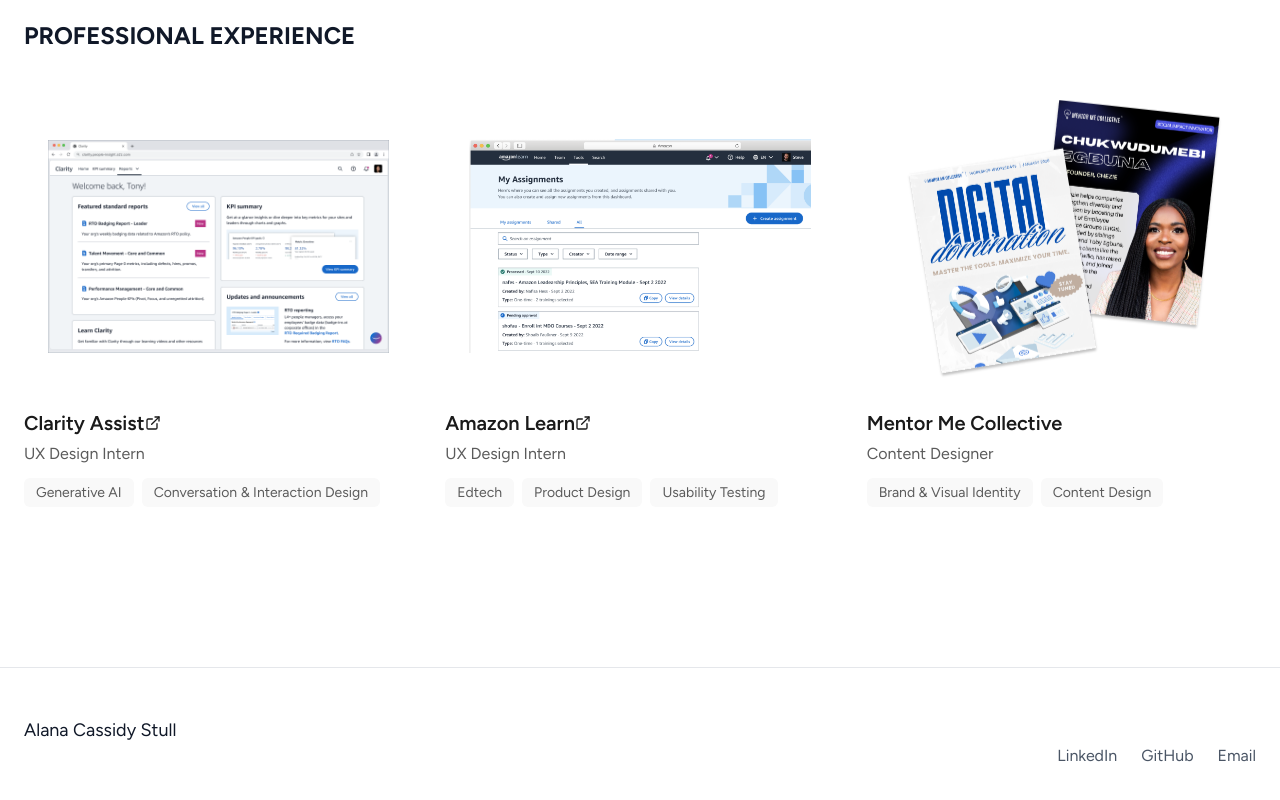
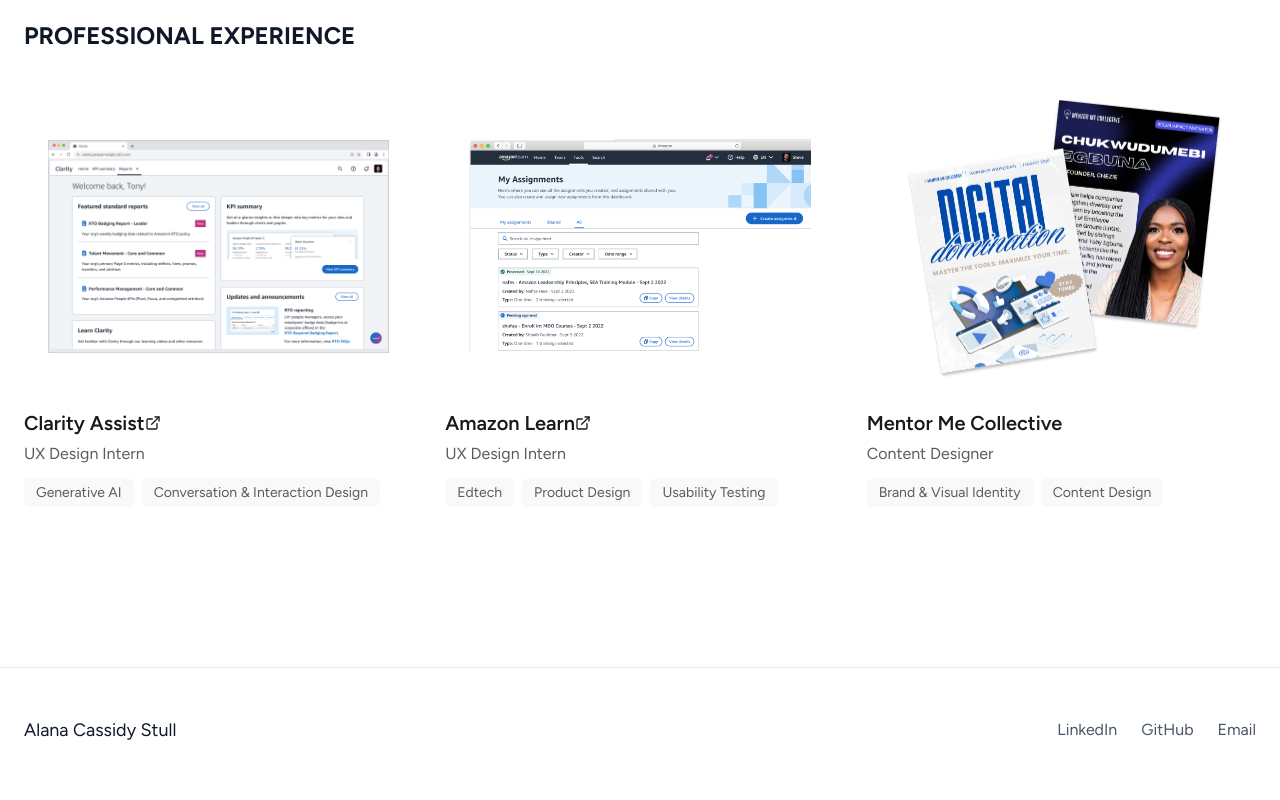
Before and after one commit to alana-stull/portfolio, a React (Vite) app: page / in a window 1280 px wide. Shown: the part 2121-2921 px from the top of the page. Built offline with nearby package versions, Linux system fonts and the light colour scheme.

Commit message:
more minor edits

```diff
--- a/src/components/Layout.tsx
+++ b/src/components/Layout.tsx
@@ -14,10 +14,11 @@
       </main>
       <footer className="border-t border-gray-200 mt-24">
         <div className="max-w-7xl mx-auto px-6 py-12">
-          <div className="flex items-center">
-            <span className="text-gray-900 font-semibold text-lg">Alana Cassidy Stull</span>
-          </div>
-          <div className="flex justify-end items-center">
+          {/* 👈 Added items-center to align everything vertically in the middle */}
+          <div className="flex justify-between items-center flex-col md:flex-row gap-4">
+            <div className="flex items-center">
+              <span className="text-gray-900 font-semibold text-lg">Alana Cassidy Stull</span>
+            </div>
             <div className="flex gap-6">
               <a
                 href="https://linkedin.com/in/alanastull/"
--- a/src/pages/Home.tsx
+++ b/src/pages/Home.tsx
@@ -61,11 +61,6 @@
     }
   };
 
-  /* The ProjectCardContent helper component is removed here
-    because we are reverting to the original rendering structure
-    to remove the gray boxes, but we manually insert the ExternalLink icon.
-  */
-
   const renderProjectImage = (studyId: string, title: string) => {
     switch (studyId) {
       case 'noted-by-nani':
@@ -126,7 +121,7 @@
 
   return (
     <div>
-      {/* Hero Section */}
+      {/* Hero Section (omitted for brevity) */}
       <section className="min-h-[100vh] flex items-center justify-center relative">
         <div className="max-w-7xl mx-auto px-6 w-full">
           <div className="max-w-5xl" style={{ paddingLeft: '60px' }}>
@@ -167,7 +162,7 @@
         </div>
       </section>
 
-      {/* Introduction Section */}
+      {/* Introduction Section (omitted for brevity) */}
       <section className="max-w-7xl mx-auto px-6 py-16">
         <h2 className="text-gray-900 mb-4 text-2xl font-bold">
           WHERE CREATIVITY MEETS IMPACT
@@ -176,7 +171,7 @@
           Too often, digital spaces prioritize efficiency over empathy. My work challenges that norm, centering lived experience, mindful innovation, and ease of use.
         </p>
 
-        {/* Skills Container */}
+        {/* Skills Container (omitted for brevity) */}
         <div className="bg-white rounded-[50px] shadow-lg p-12 md:p-16">
           <div className="grid grid-cols-1 md:grid-cols-3 gap-12">
             {/* Design */}
@@ -248,11 +243,10 @@
             >
               {renderProjectImage(study.id, study.title)}
 
-              <div className="flex items-center mb-1"> {/* Title/Icon container */}
+              <div className="flex items-center mb-1">
                 <h3 className="group-hover:opacity-70 transition-opacity mr-2" style={{ color: 'var(--color-black)', fontWeight: 'var(--font-weight-semibold)', fontSize: 'var(--font-size-h4)' }}>
                   {study.title}
                 </h3>
-                {/* No external link icon needed here */}
               </div>
 
               <p className="text-body mb-3">
@@ -292,12 +286,12 @@
               >
                 {renderProjectImage(study.id, study.title)}
 
-                <div className="flex items-center mb-1"> {/* Title/Icon container */}
+                <div className="flex items-center mb-1">
                   <h3 className="group-hover:opacity-70 transition-opacity mr-2" style={{ color: 'var(--color-black)', fontWeight: 'var(--font-weight-semibold)', fontSize: 'var(--font-size-h4)' }}>
                     {study.title}
                   </h3>
-                  {/* Keep External Link Icon */}
-                  <ExternalLink size={16} className="text-gray-500 group-hover:text-gray-700 transition-colors" />
+                  {/* 👈 Added pl-1 for padding */}
+                  <ExternalLink size={16} className="text-gray-500 group-hover:text-gray-700 transition-colors pl-1" />
                 </div>
 
                 <p className="text-body mb-3">
@@ -327,11 +321,10 @@
               >
                 {renderProjectImage(study.id, study.title)}
 
-                <div className="flex items-center mb-1"> {/* Title/Icon container */}
+                <div className="flex items-center mb-1">
                   <h3 className="group-hover:opacity-70 transition-opacity mr-2" style={{ color: 'var(--color-black)', fontWeight: 'var(--font-weight-semibold)', fontSize: 'var(--font-size-h4)' }}>
                     {study.title}
                   </h3>
-                    {/* No external link icon needed here */}
                 </div>
 
                 <p className="text-body mb-3">
```
